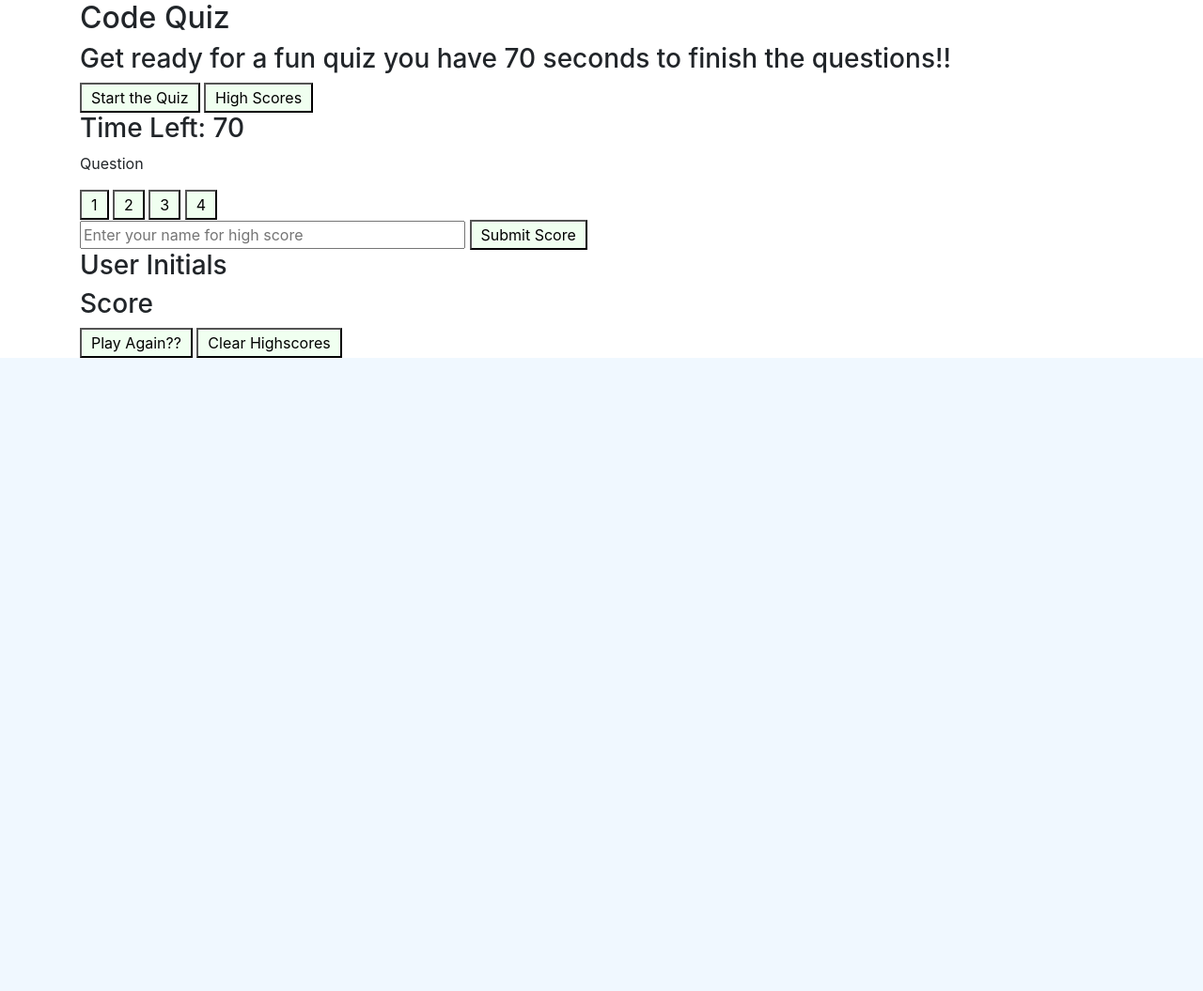
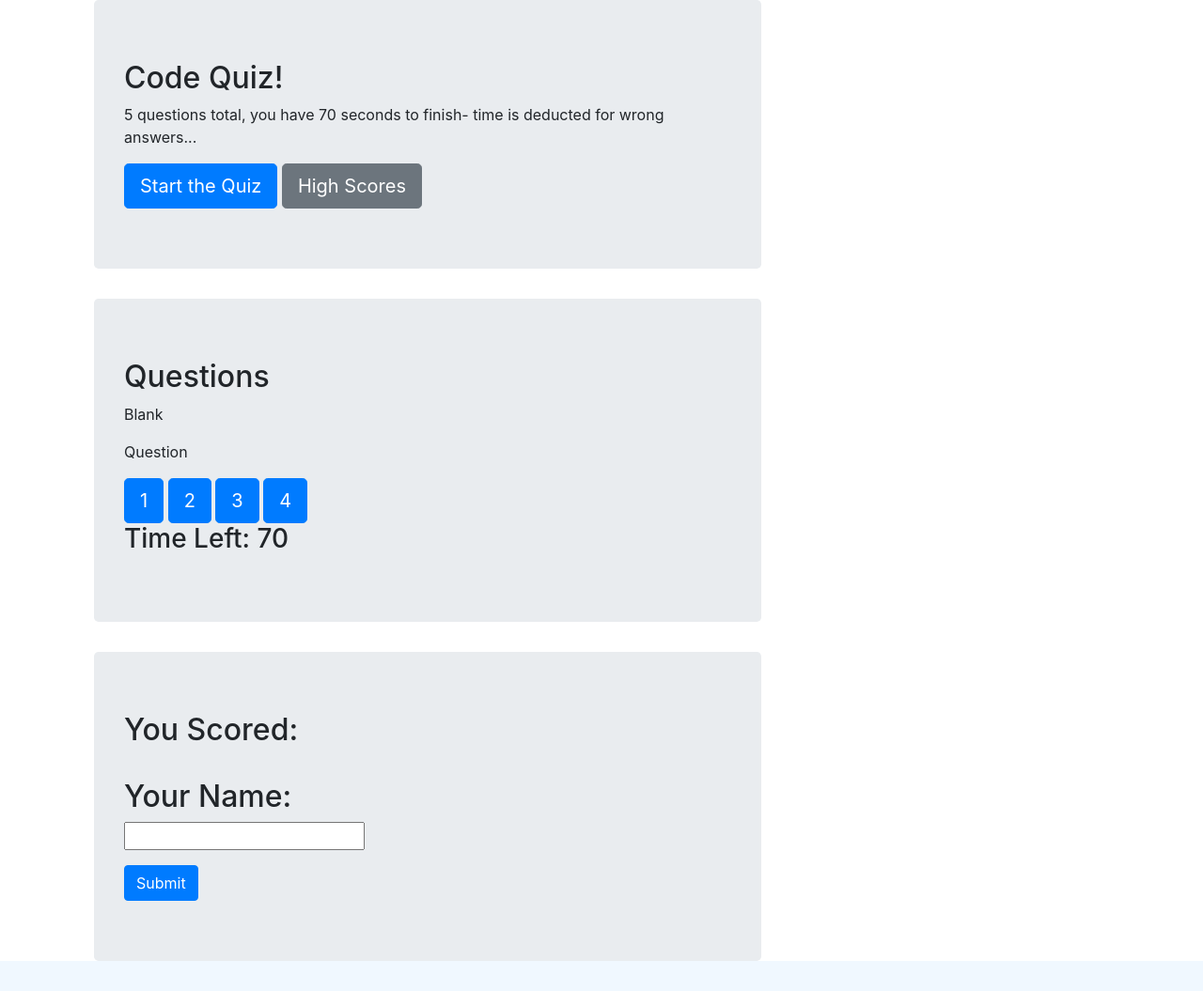
Before and after one commit to Mattmoe1/Code-Quiz, a plain HTML site: page index.html in a window 1280 px wide. Shown: the whole page at 94% size. Before the commit the page ends 800 px from the top, so only its background shows below. Drawn offline with nearby package versions, Linux system fonts and the light colour scheme.

Commit message:
fixed HTML

```diff
--- a/index.html
+++ b/index.html
@@ -9,41 +9,53 @@
 </head>
 <body>
     <div class="container">
-        <div id="mainpage">
-            <h2>Code Quiz</h2>
-            <h3>Get ready for a fun quiz you have 70 seconds to finish the questions!!</h3>
-        <button id="startbtn">Start the Quiz</button>
-        <button id="pageHighscore" href="/highscore.html" >High Scores</button>
+        <div class="rowOne">
+            <div class="col-md-8">
+                <div class="jumbotron">
+                    <h2 class="display">Code Quiz!</h2>
+                    <p class="text">5 questions total, you have 70 seconds to finish- time is deducted for wrong answers...</p>
+                    <a id="startbtn" class="btn btn-primary btn-lg" href="#" role="button">Start the Quiz</a>
+                    <a id="pageHighscore" class="btn btn-secondary btn-lg" href="#" role="button">High Scores</a>
+                </div>
+            </div>
         </div>
-    <div id="quiz">
-        <h3>Time Left: <span id="timer">70</span></h3>
-        <div id="questions"><p>Question</p></div>
-            <button id="button1" type="button" onclick="checkAnswer1">1</button>
-            <button id="button2" type="button" onclick="checkAnswer2">2</button>
-            <button id="button3" type="button" onclick="checkAnswer3">3</button>
-            <button id="button4" type="button" onclick="checkAnswer4">4</button>
-        <div id="results"></div>
-    </div>
-    <div id="gameEnd">
-        <div id="finalScore"></div>
-        <input type="text" size="35" placeholder="Enter your name for high score" name="initials" id="initials"/>
-        <button id="submitScore">Submit Score</button>
-    </div>
-    <div id=highscoreContainer>
-        <div id="high-scorePage">
-            <div id="highscore-header">
-                <h3>User Initials</h3>
-                <h3>Score</h3>
+    <div class="question-container" class="hide">
+        <div class="rowTwo">
+            <div class="col-md-8">
+                <div class="jumbotron">
+                    <h2 class="display">Questions</h2>
+                    <p id="questionTitle" class="text">Blank</p>
+                    <div id="questions"><p>Question</p></div>
+                    <button id="button1" type="button" class="btn btn-primary btn-lg">1</button>
+                    <button id="button2" type="button" class="btn btn-primary btn-lg">2</button>
+                    <button id="button3" type="button" class="btn btn-primary btn-lg">3</button>
+                    <button id="button4" type="button" class="btn btn-primary btn-lg">4</button>
+                    <h3>Time Left: <span id="timer">70</span></h3>
+                </div>
+                <p id="results"></p>
             </div>
-            <div id = "highscoreName"></div>
-            <div id = "highscoreResult"></div>
-        </div>
-        <div id="endGameBtns">
-            <button id="playAgain" onclick="replayQuiz()">Play Again??</button>
-            <button id="clearHighscore" onclick="clearScore()">Clear Highscores</button>
         </div>
     </div>
+    <div class="rowThree">
+        <div class="col-md-8">
+            <div class="jumbotron">
+                <div class="endgame">
+                    <form>
+                        <h2>You Scored: <span id="endScore"></span></h1>
+                        <br>
+                        <h2>Your Name: </h2>
+                        <div class="form-group">
+                        <input type="name" id="exampleName">
+                        </div>
+                        <div class="form-group form-check">
+                        </div>
+                        <button id="submitBtn" class="btn btn-primary">Submit</button>
+                    </form>
+                </div>
+            </div>
+        </div>
     </div>
+</div>
     <script type="text/javascript" src="quiz.js"></script>
     <script type="text/javascript" src="score.js"></script>
 
```
